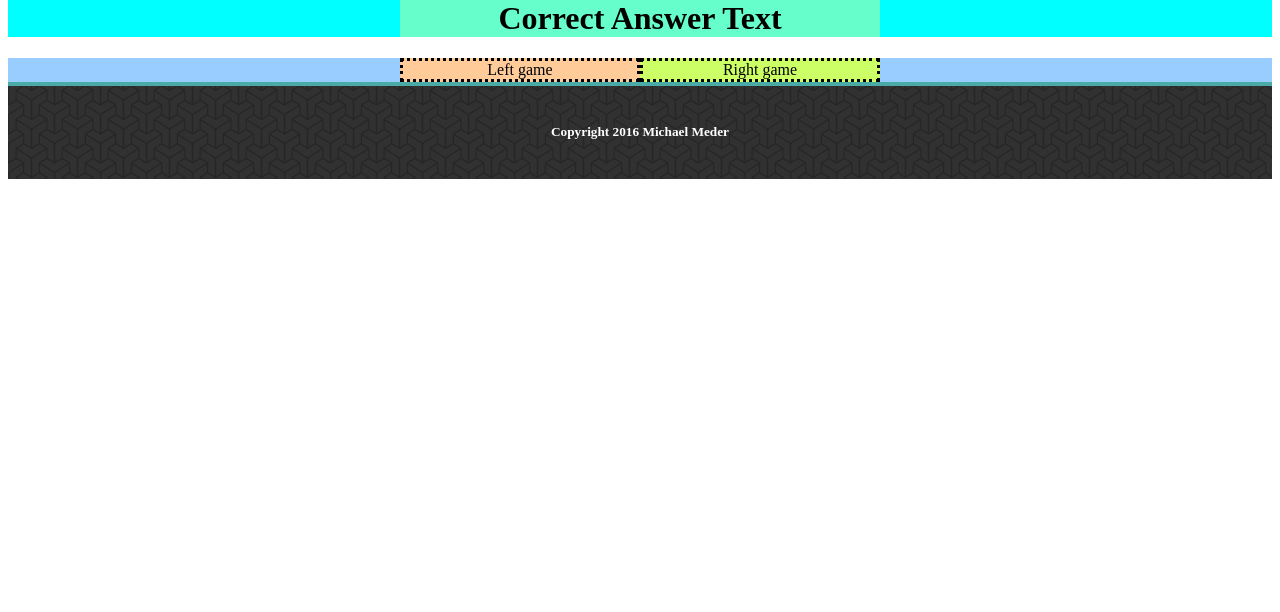
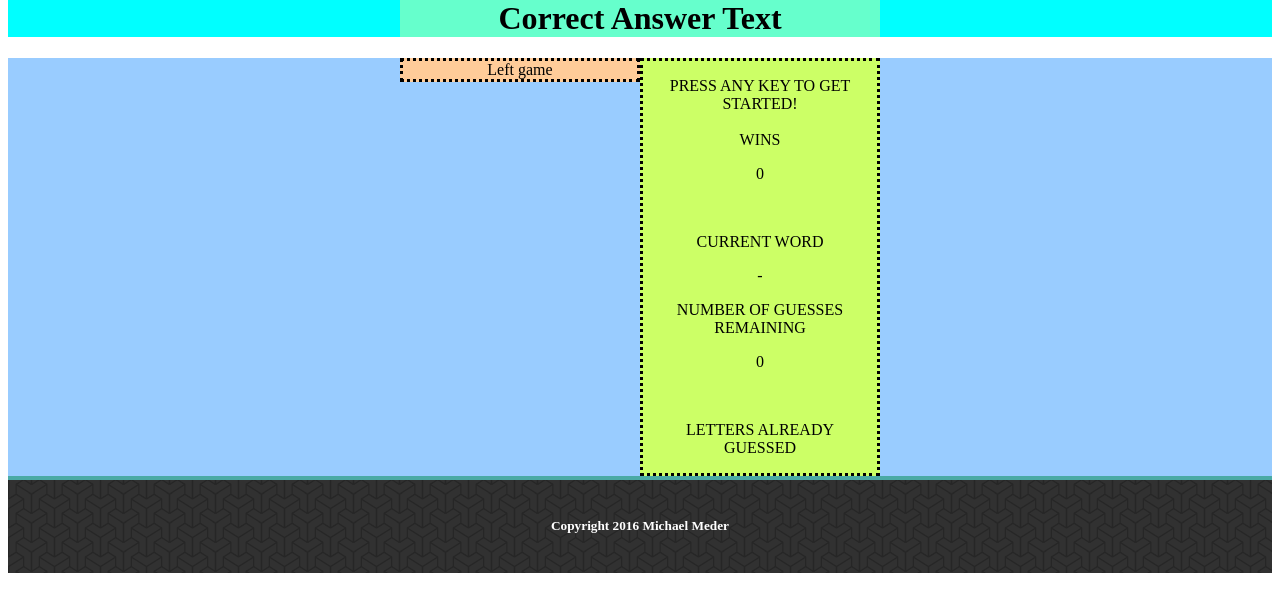
Before and after one commit to mmeder2016/week-3-game, a PHP site: page / in a window 1280 px wide. Shown: the part 71-683 px from the top of the page. Run offline with PHP 8.4, Linux system fonts and the light colour scheme.

Commit message:
Added the basic text and game layout to the html file

```diff
--- a/assets/css/style.css
+++ b/assets/css/style.css
@@ -19,6 +19,10 @@ footer {
 h1 {
 	margin-top: 0;
 
+}
+
+p {
+	font: ;
 }
 .full-width-answer {
 	background-color: #00ffff;
--- a/index.html
+++ b/index.html
@@ -29,7 +29,32 @@
 					Left game
 				</aside>
 				<aside class="right-game">
-					Right game
+					<p>
+						PRESS ANY KEY TO GET <br> STARTED! <br><br> WINS <br>
+					</p>
+					<!-- The num-wins will be updated by javascript -->
+					<p id="num-wins">
+						0
+					</p>
+
+					<br>
+					<p>
+						CURRENT WORD
+					</p>
+					<p id="current-word">
+						-
+					</p>
+					<p>
+						NUMBER OF GUESSES <br>REMAINING
+					</p>
+					<!-- The remaining-guesses will be updated by javascript -->
+					<p id="remaining-guesses">
+						0
+					</p>
+					<br>
+					<p>
+						LETTERS ALREADY <br> GUESSED
+					</p>
 				</aside>
 			</div>
 		</div>
```
